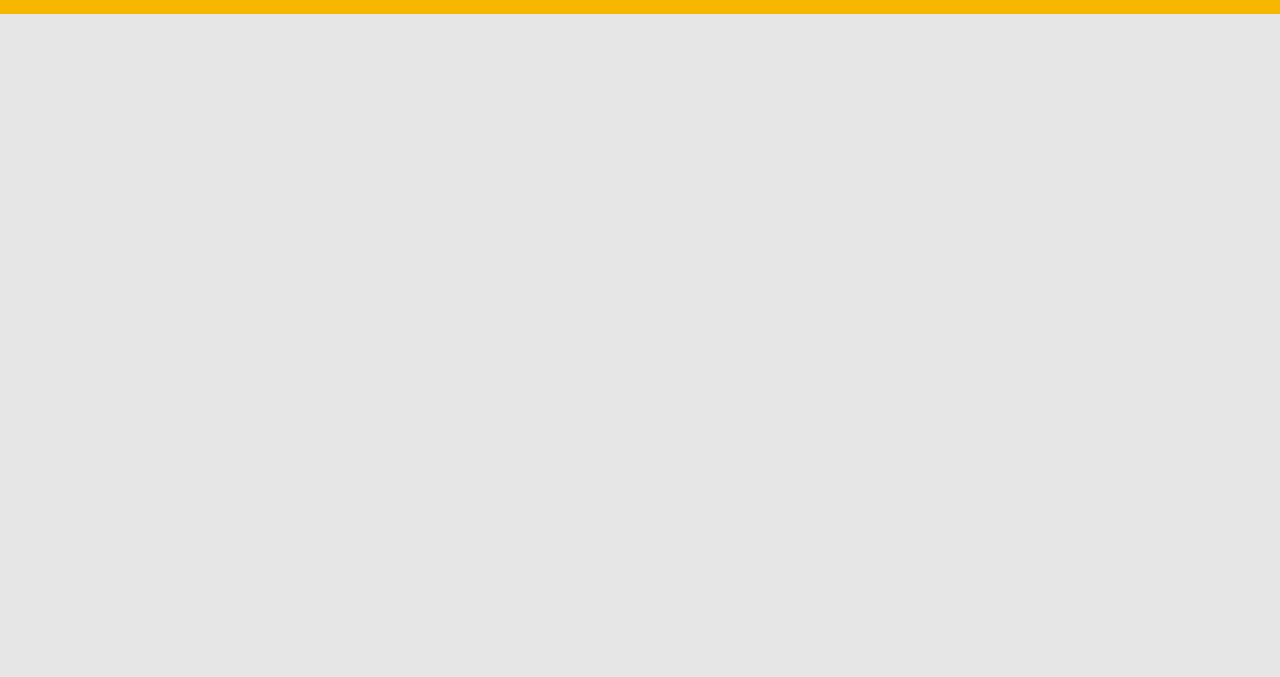
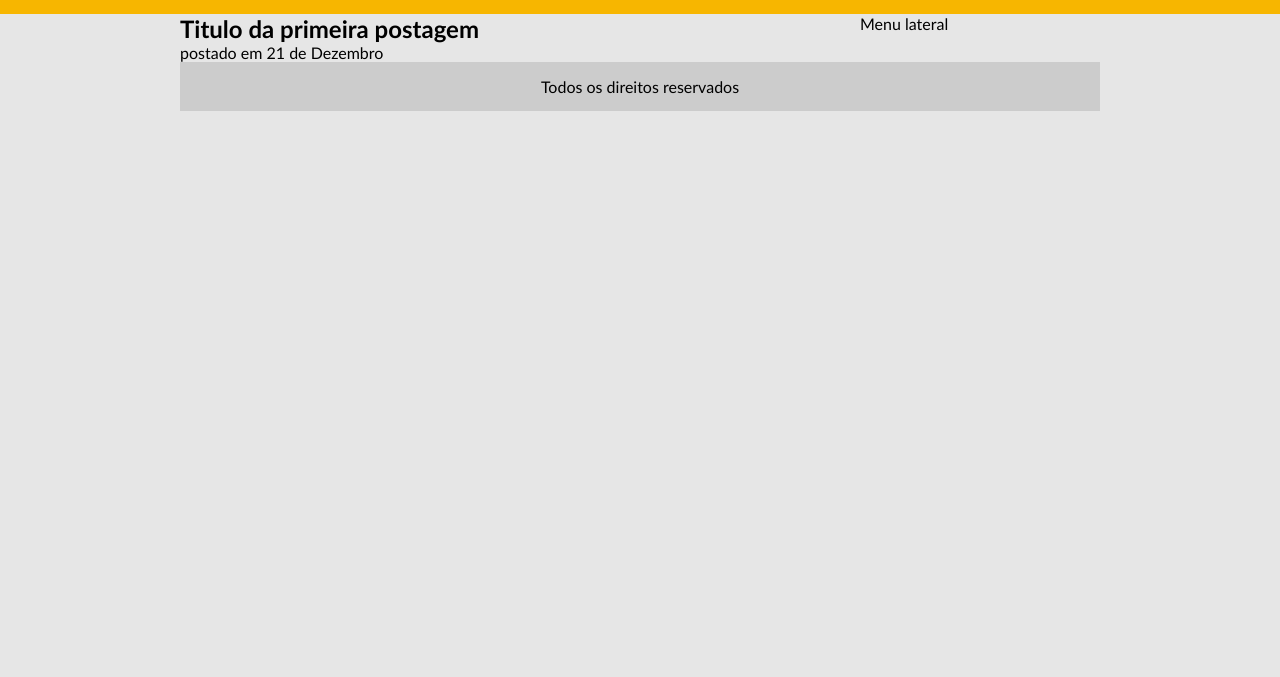
Before and after one commit to N13m3y3r-zz/Projeto-Tecnolab, a plain HTML site: page index.html in a window 1280 px wide. Shown: the part 123-800 px from the top of the page. Drawn offline with Linux system fonts and the light colour scheme.

Commit message:
Criação de DIVs

```diff
--- a/css/estilo.css
+++ b/css/estilo.css
@@ -33,6 +33,26 @@ h1 {
     padding: 15px;
     text-align: center;
 }
+#area-principal {
+    width: 920px;
+    margin: 0 auto;
+}
+#area-postagens {
+    width: 660px;
+    float: left;
+}
+#area-lateral {
+    width: 240px;
+    float: right;
+}
+#rodape {
+    clear: both;
+    text-align: center;
+    padding: 15px;
+    background-color: #CCC;
+
+}
+
 #area-logo, #area-menu {
     padding: 10px;
 }
--- a/index.html
+++ b/index.html
@@ -24,5 +24,18 @@
 
         </div><!--Fim area cabecalho-->
 
+        <div id="area-principal">
+            <div id="area-postagens">
+                <h2>Titulo da primeira postagem</h2>
+                <span>postado em 21 de Dezembro</span>
+            </div>
+            <div id="area-lateral">
+                Menu lateral
+            </div>
+            <div id="rodape">
+                Todos os direitos reservados
+            </div>
+        </div>
+
 	</body>
 </html>
```
